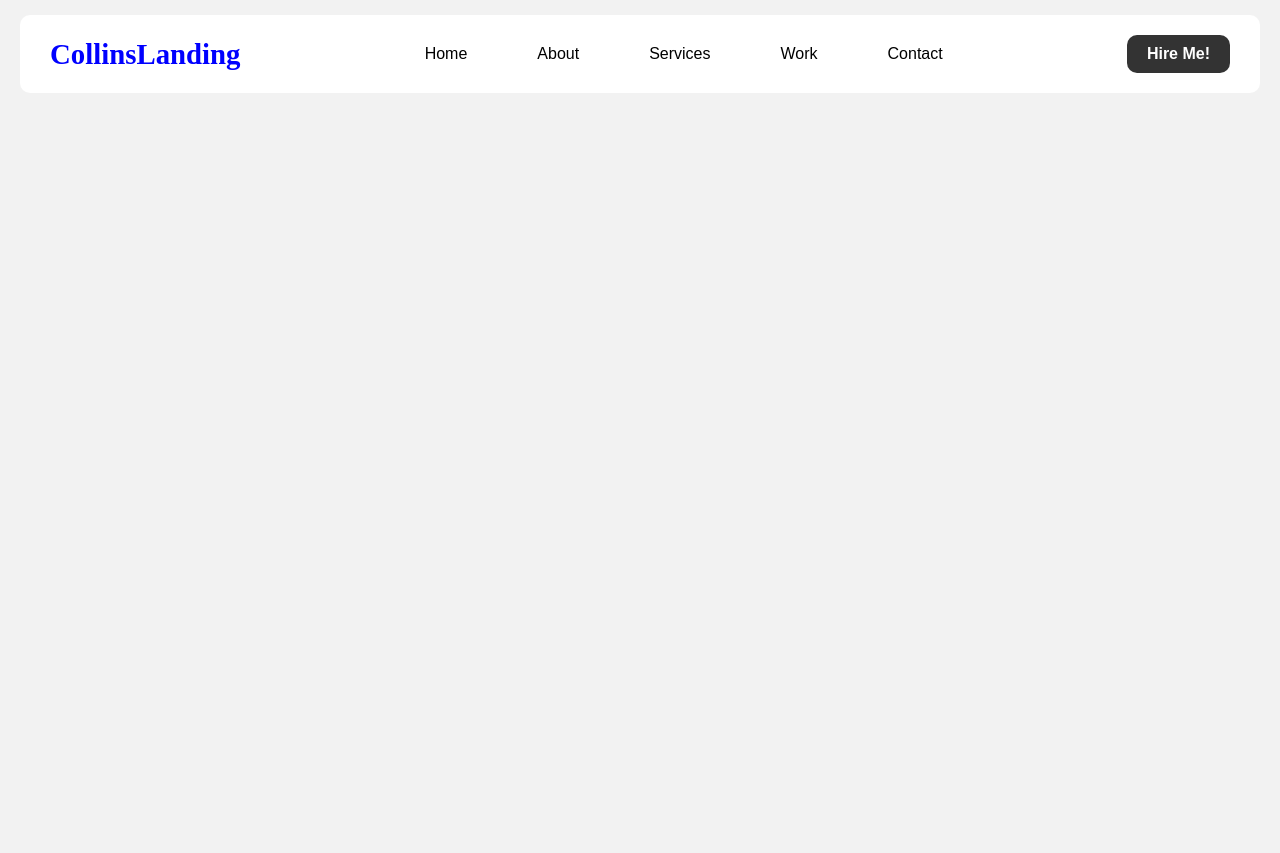
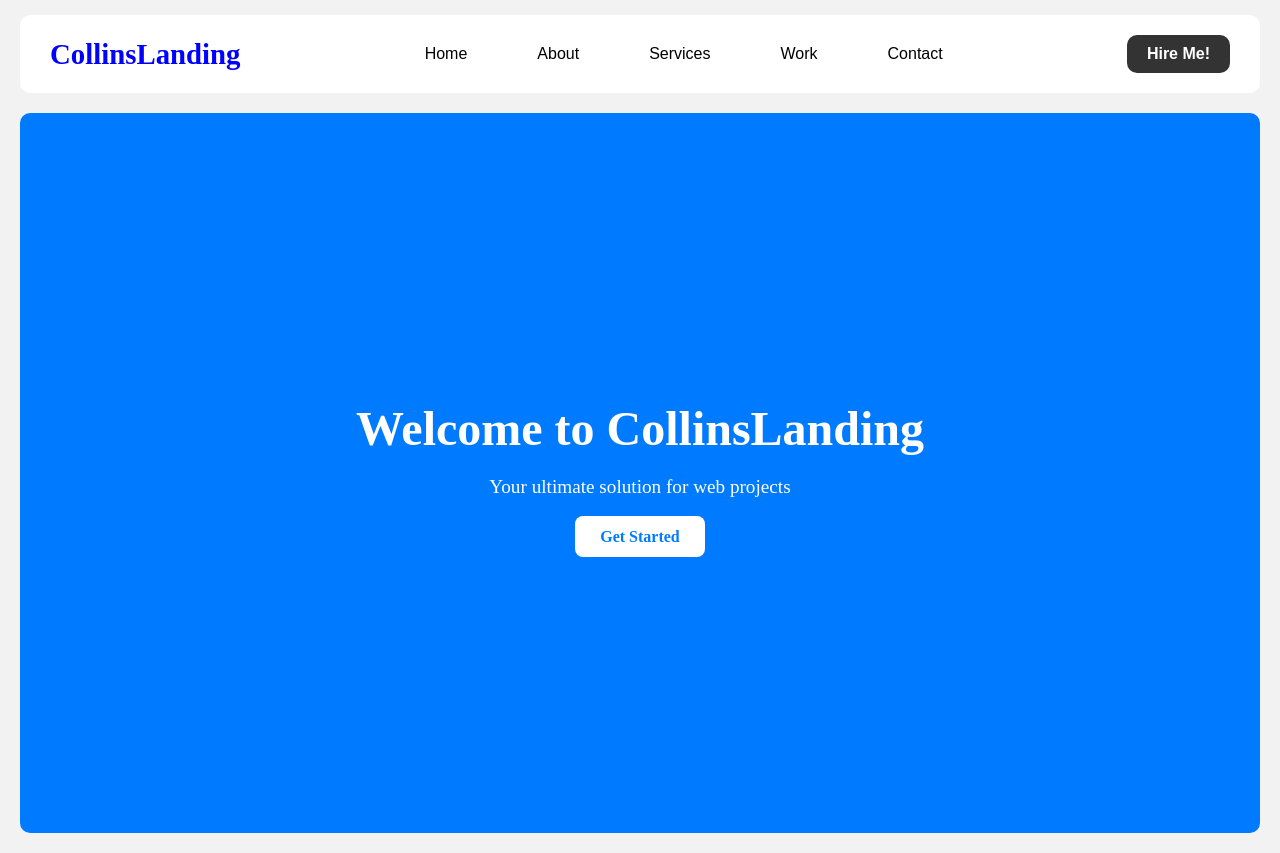
Before and after one commit to collinsmaiko/new-project, a plain HTML site: page index.html in a window 1280 px wide. Before the commit the page ends 800 px from the top, so only its background shows below. Drawn offline with Linux system fonts and the light colour scheme.

Commit message:
Add hero section with styling

```diff
--- a/index.html
+++ b/index.html
@@ -22,5 +22,14 @@
 
         <a href="#" class="btn">Hire Me!</a>
     </header>
+
+    <!-- Hero Section -->
+    <section class="hero">
+        <div class="hero-content">
+            <h1>Welcome to CollinsLanding</h1>
+            <p>Your ultimate solution for web projects</p>
+            <a href="#" class="hero-btn">Get Started</a>
+        </div>
+    </section>
 </body>
 </html>
--- a/styles.css
+++ b/styles.css
@@ -77,3 +77,43 @@ header .btn:hover {
 header .btn:focus {
     background-color: #333333d6;
 }
+
+
+
+/* Hero Section */
+.hero {
+    background-color: #007BFF; /* blue background */
+    color: white;
+    height: 90vh;
+    display: flex;
+    align-items: center;
+    justify-content: center;
+    text-align: center;
+    padding: 0 20px;
+    border-radius: 10px;
+    margin: 20px;
+}
+
+.hero h1 {
+    font-size: 3rem;
+    margin-bottom: 20px;
+}
+
+.hero p {
+    font-size: 1.2rem;
+    margin-bottom: 30px;
+}
+
+.hero .hero-btn {
+    padding: 12px 25px;
+    background-color: #ffffff;
+    color: #007BFF;
+    font-weight: 600;
+    border-radius: 8px;
+    text-decoration: none;
+    transition: all 0.3s ease;
+}
+
+.hero .hero-btn:hover {
+    background-color: #e6e6e6;
+}
```
